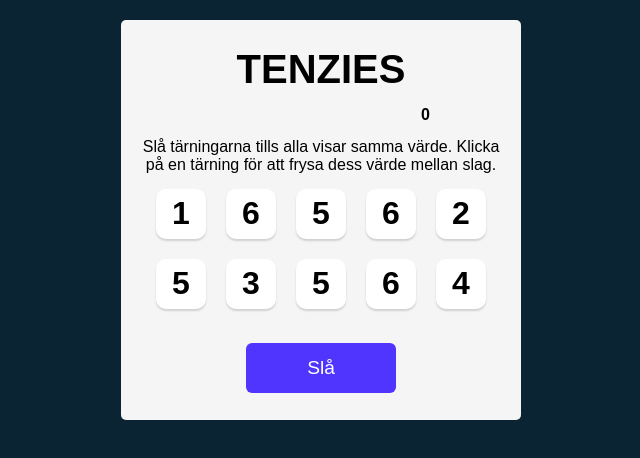
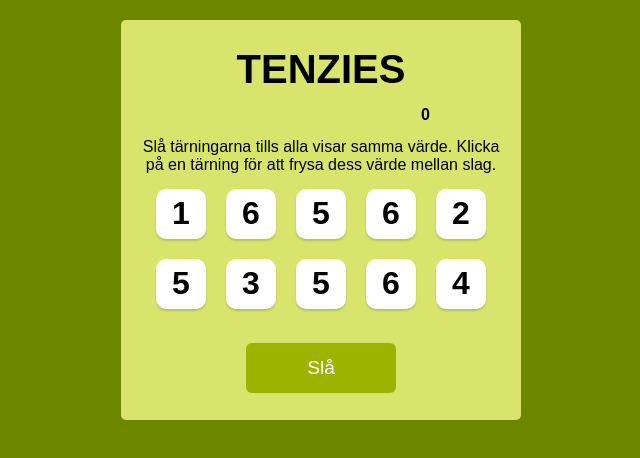
Before and after one commit to jpaxelsson/tenzies-app, a React (Create React App) app: page / in a window 1280 px wide. Shown: the top 458 px of the page, without its empty margins (319-959 px from the left). Built offline with nearby package versions, Linux system fonts and the light colour scheme.

Commit message:
change color scheme

```diff
--- a/src/Die.jsx
+++ b/src/Die.jsx
@@ -3,7 +3,7 @@ import React from "react"
 export default function Die(props) {
 
     const styles = {
-        backgroundColor: props.isHeld ? "#59E391" : "white"
+        backgroundColor: props.isHeld ? "#BAC600" : "white"
     }
 
     return (
--- a/src/style.css
+++ b/src/style.css
@@ -20,13 +20,13 @@
 
 body {
   margin: 0;
-  background-color: #0B2434;
+  background-color: #6D8700; /* #0B2434;  */
   padding: 20px;
 }
 
 
 main {
-  background-color: #F5F5F5;
+  background-color: #D8E46B; /* #F5F5F5;*/
   height: 400px;
   max-width: 400px;
   border-radius: 5px;
@@ -80,7 +80,7 @@ main {
   width: 150px;
   border: none;
   border-radius: 6px;
-  background-color: #5035FF;
+  background-color: #9DB300; /* #5035FF;*/
   color: white;
   font-size: 1.2rem;
   cursor: pointer;
```
